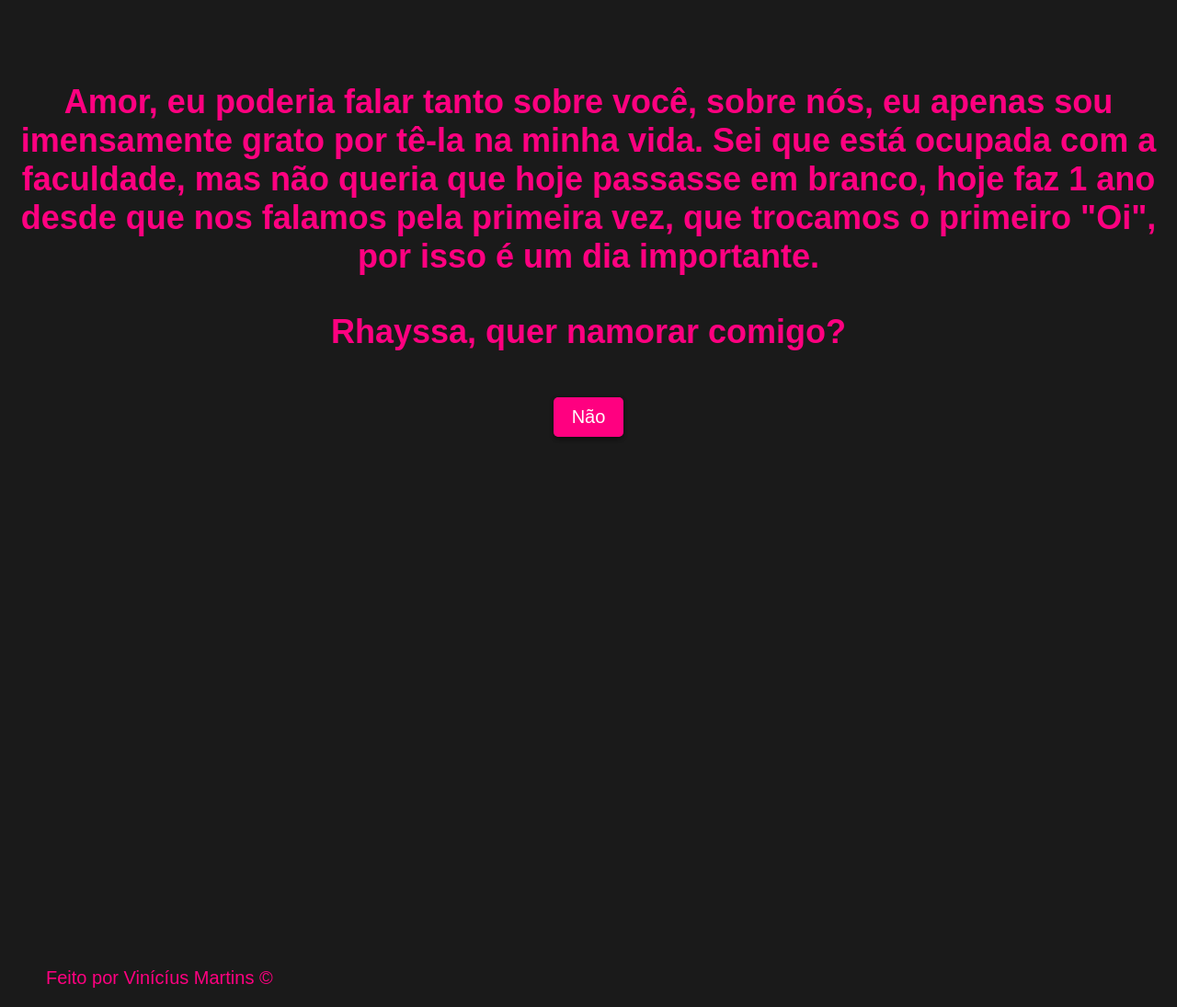
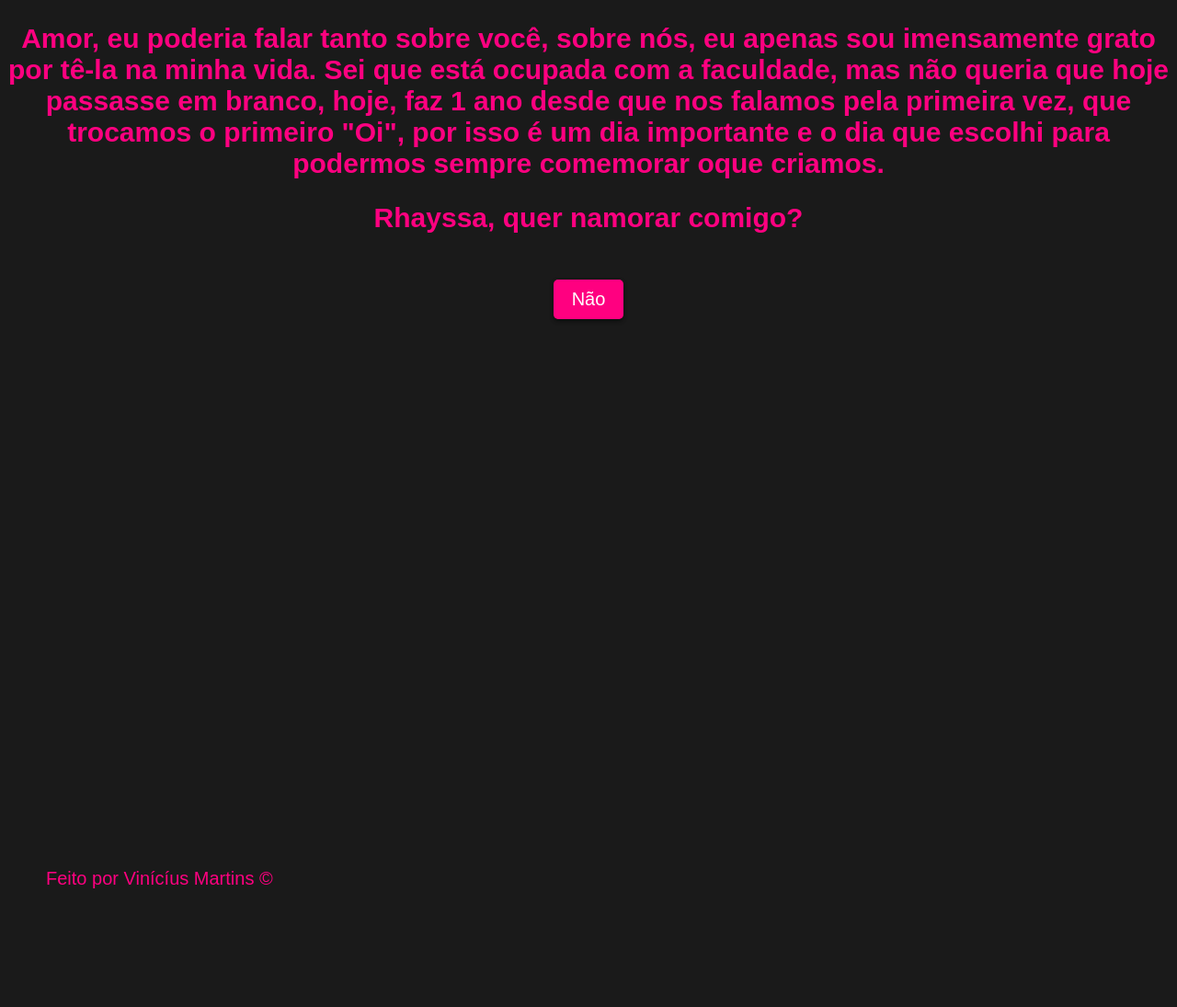
Before and after one commit to Hainverst/Hainverst.github.io, a plain HTML site: page index.html in a window 1280 px wide. Shown: the whole page at 92% size. After the commit the page ends 987 px from the top, so only its background shows below. Drawn offline with Linux system fonts and the light colour scheme.

Commit message:
Second Commit

```diff
--- a/index.html
+++ b/index.html
@@ -19,14 +19,14 @@
 
         h1 {
             color: #ff0080;
-            margin-top: 40px;
-            font-size: 36px;
+            margin-top: 20px;
+            font-size: 30px;
         }
 
         h2 {
             color: #ff0080;
-            margin-top: 90px;
-            font-size: 36px;
+            margin-top: 25px;
+            font-size: 30px;
         }
 
         .pedido {
@@ -80,7 +80,7 @@
             display: flex;
             flex-direction: row;
             padding-left: 50px;
-            margin-top: 600px;
+            margin-top: 620px;
             color: #ff0080;
             font-size: 20px;
         }
@@ -164,7 +164,7 @@
 <body>
 
     <div class="pedido">
-        <h2>Amor, eu poderia falar tanto sobre você, sobre nós, eu apenas sou imensamente grato por tê-la na minha vida. Sei que está ocupada com a faculdade, mas não queria que hoje passasse em branco, hoje faz 1 ano desde que nos falamos pela primeira vez, que trocamos o primeiro "Oi", por isso é um dia importante.</h2>
+        <h2>Amor, eu poderia falar tanto sobre você, sobre nós, eu apenas sou imensamente grato por tê-la na minha vida. Sei que está ocupada com a faculdade, mas não queria que hoje passasse em branco, hoje, faz 1 ano desde que nos falamos pela primeira vez, que trocamos o primeiro "Oi", por isso é um dia importante e o dia que escolhi para podermos sempre comemorar oque criamos.</h2>
         <h1> Rhayssa, quer namorar comigo? </h1>
     </div>
     <div class="botoes">
```
